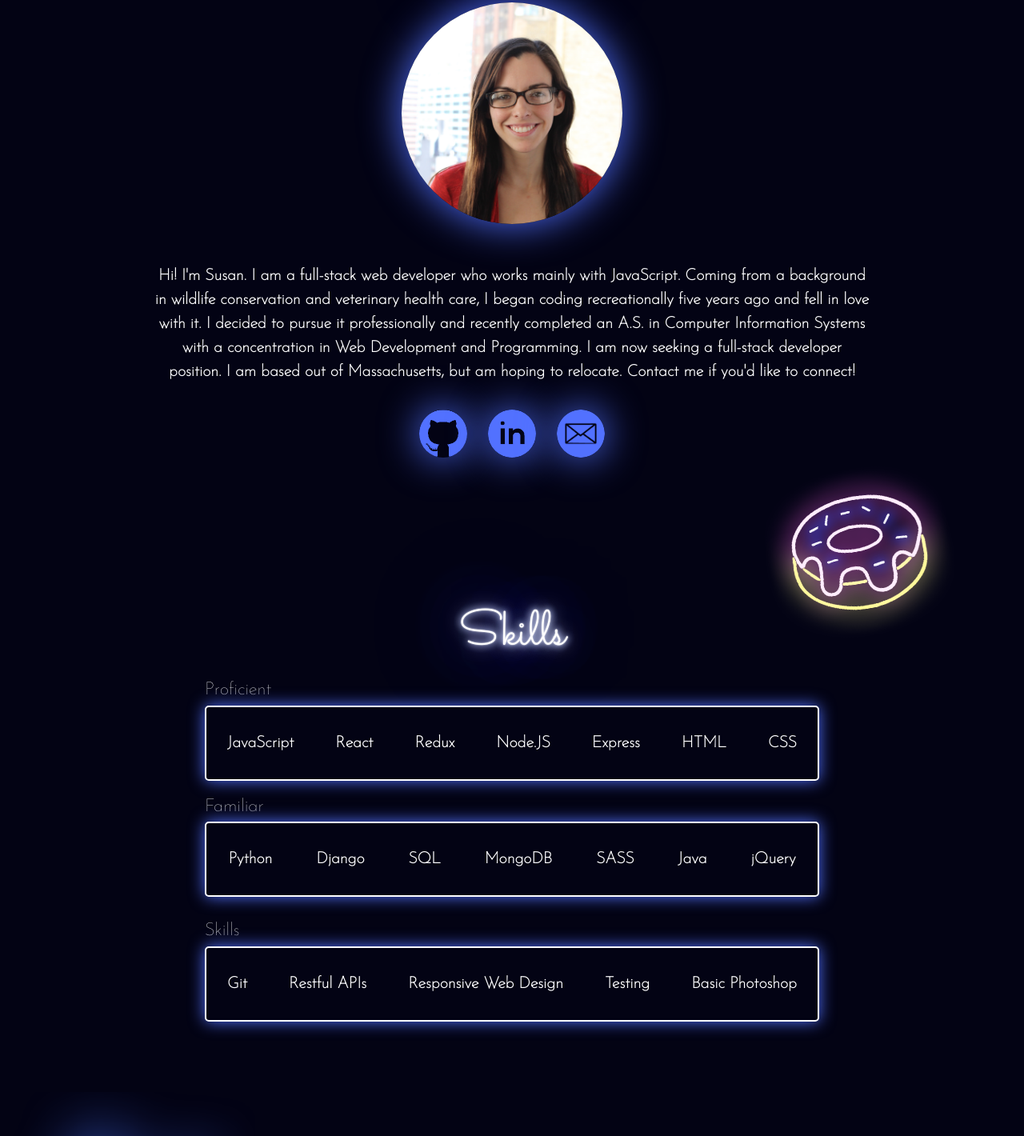
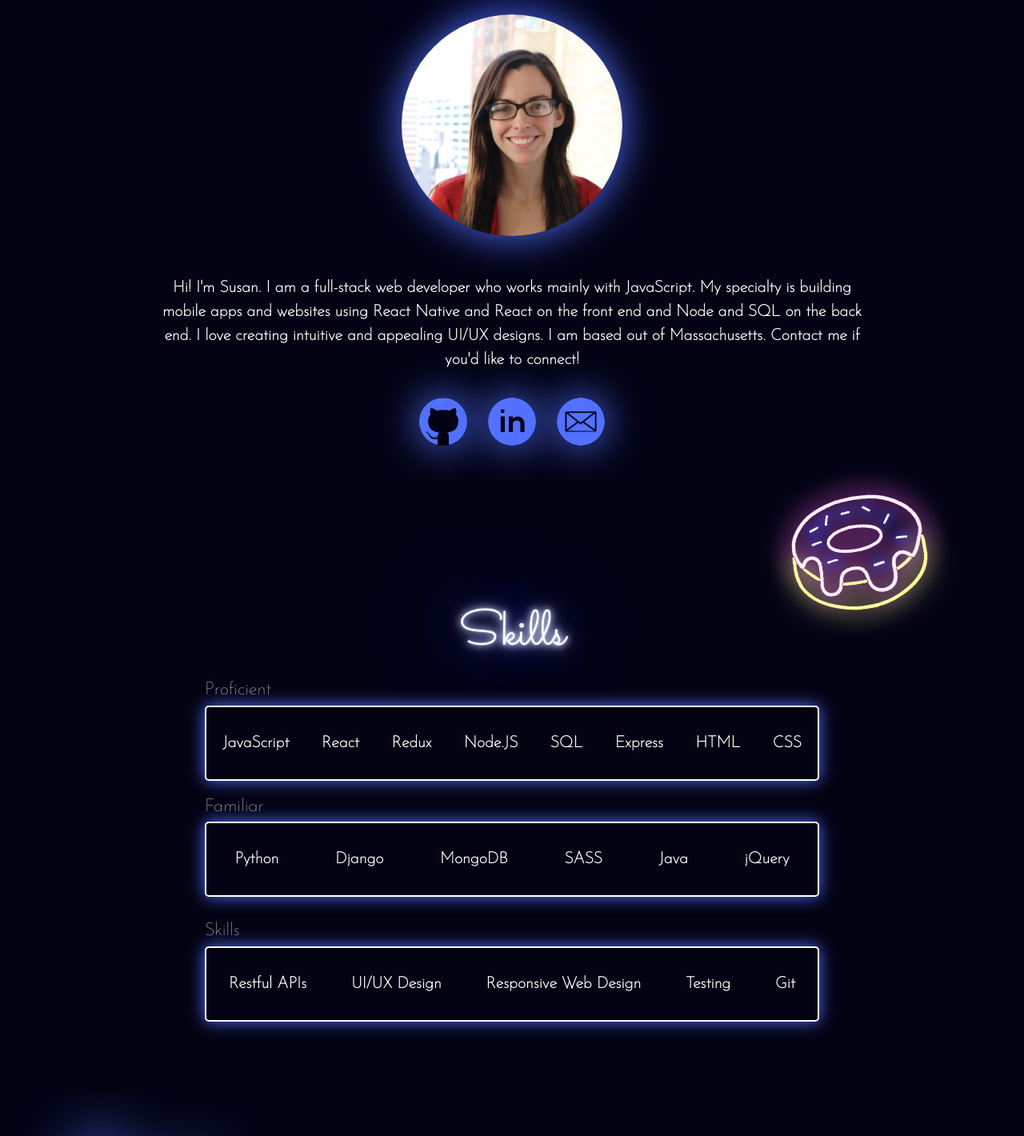
Before and after one commit to SCFlanagan/Personal-Website, a React (Create React App) app: page / in a window 1280 px wide. Shown: the part 971-2391 px from the top of the page at 80% size. Built offline with nearby package versions, Linux system fonts and the light colour scheme.

Commit message:
updated bio and skills

```diff
--- a/src/Components/About.js
+++ b/src/Components/About.js
@@ -16,13 +16,10 @@ function About() {
       />
       <p className="bio o-0" id="about-animate-2">
         Hi! I'm Susan. I am a full-stack web developer who works mainly with
-        JavaScript. Coming from a background in wildlife conservation and
-        veterinary health care, I began coding recreationally five years ago and
-        fell in love with it. I decided to pursue it professionally and recently
-        completed an A.S. in Computer Information Systems with a concentration
-        in Web Development and Programming. I am now seeking a full-stack
-        developer position. I am based out of Massachusetts, but am hoping to
-        relocate. Contact me if you'd like to connect!
+        JavaScript. My specialty is building mobile apps and websites using
+        React Native and React on the front end and Node and SQL on the back
+        end. I love creating intuitive and appealing UI/UX designs. I am based
+        out of Massachusetts. Contact me if you'd like to connect!
       </p>
       <SocialIcons animateId="about-animate-3" />
     </div>
--- a/src/Components/Skills.js
+++ b/src/Components/Skills.js
@@ -24,6 +24,7 @@ function Skills() {
           <span>React</span>
           <span>Redux</span>
           <span>Node.JS</span>
+          <span>SQL</span>
           <span>Express</span>
           <span>HTML</span>
           <span>CSS</span>
@@ -34,7 +35,6 @@ function Skills() {
         <div className="skill-section o-0" id="skill-animate-4">
           <span>Python</span>
           <span>Django</span>
-          <span>SQL</span>
           <span>MongoDB</span>
           <span>SASS</span>
           <span>Java</span>
@@ -47,11 +47,11 @@ function Skills() {
           className="skill-section o-0 margin-bottom-skills"
           id="skill-animate-6"
         >
-          <span>Git</span>
           <span>Restful APIs</span>
+          <span>UI/UX Design</span>
           <span>Responsive Web Design</span>
           <span>Testing</span>
-          <span>Basic Photoshop</span>
+          <span>Git</span>
         </div>
       </div>
     </div>
```
